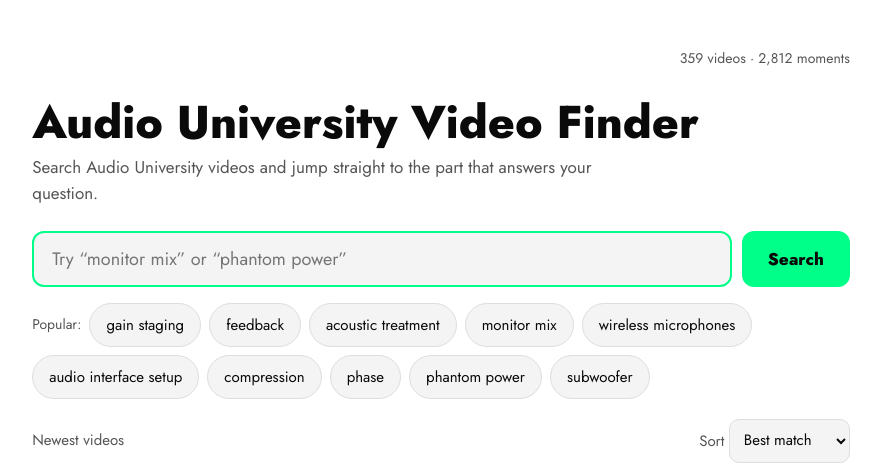
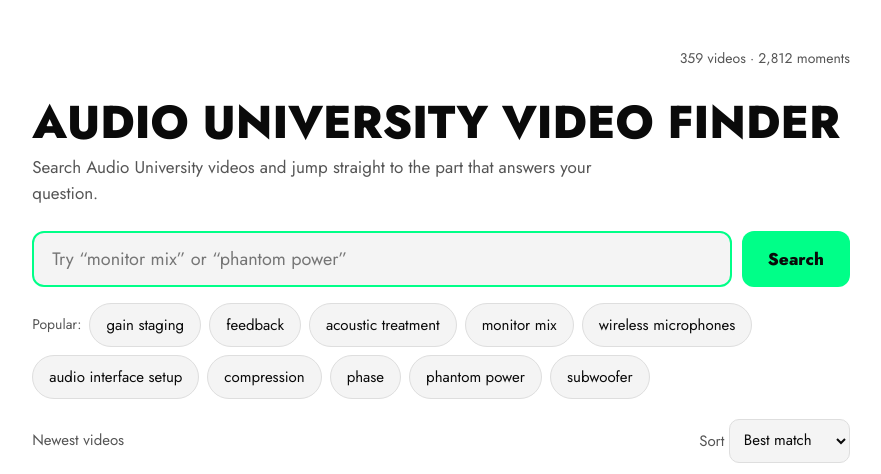
Before and after one commit to audiouniversityonline-sketch/video-search, a plain HTML site: page index.html in a window 1280 px wide. Shown: the top 474 px of the page, without its empty margins (199-1080 px from the left). Drawn offline with Linux system fonts and the light colour scheme.

Commit message:
Heading in all caps
Co-Authored-By: Claude Opus 5.5 <noreply@anthropic.com>
Claude-Session: https://claude.ai/code/session_013jhke1qQFBsG2dRKiyMXMX

```diff
--- a/index.html
+++ b/index.html
@@ -59,7 +59,7 @@ mark{background:light-dark(#b9ffdc,#0f4a2d);color:inherit;border-radius:3px;padd
   <div class="top">
     <div class="meta" id="count">Loading the video library…</div>
   </div>
-  <h1>Audio University Video Finder</h1>
+  <h1>AUDIO UNIVERSITY VIDEO FINDER</h1>
   <p class="lede">Search Audio University videos and jump straight to the part that answers your question.</p>
   <form id="f" role="search">
     <label for="q" class="sr">Search the video library</label>
```
